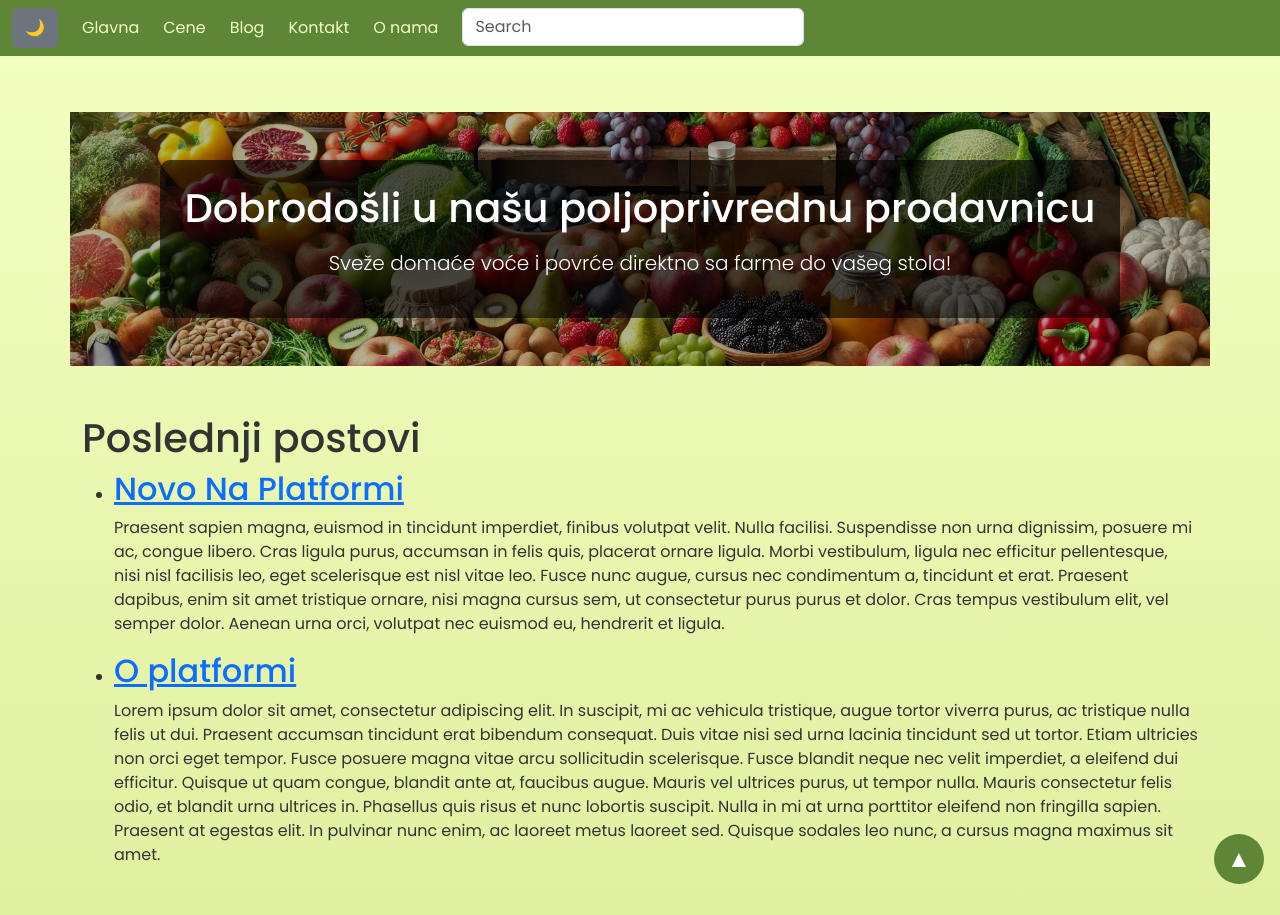
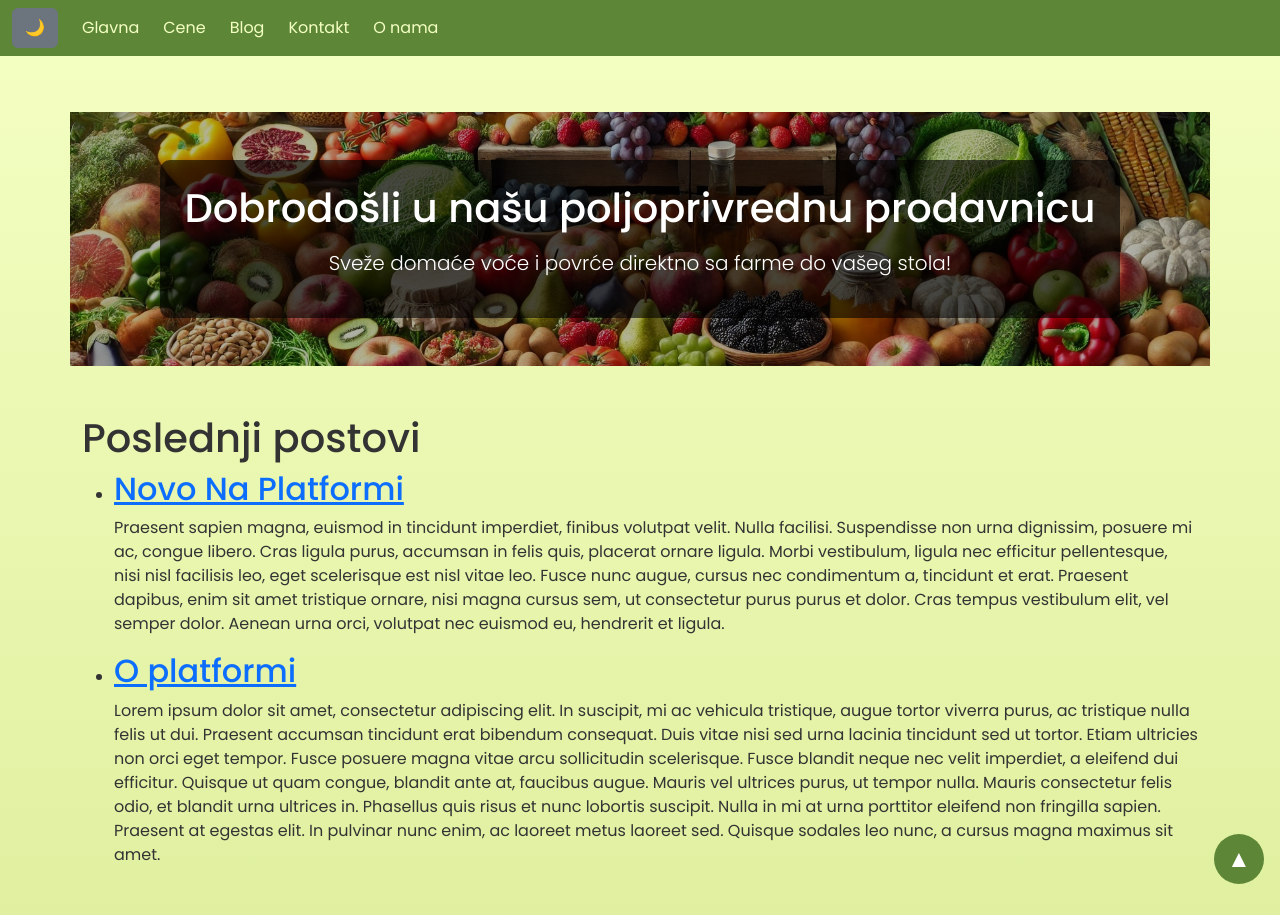
Before and after one commit to vladan-d-masic/lite-page-green-template, a Jekyll site: the page built from blog.html, in a window 1280 px wide. Built offline with Jekyll 4.4.1, drawn with Linux system fonts in a browser that asks for light colours.

Commit message:
Remove search bar from the header

```diff
--- a/_includes/header.html
+++ b/_includes/header.html
@@ -8,10 +8,6 @@
                 <li class="nav-item"><a class="nav-link" href="/lite-page-green-template/blog.html">Blog</a></li>
                 <li class="nav-item"><a class="nav-link" href="#">Kontakt</a></li>
                 <li class="nav-item"><a class="nav-link" href="#">O nama</a></li>
-                <li class="nav-item"><div class="input-group">
-                    <input type="text" class="form-control" placeholder="Search">
-                  </div></li>
-
             </ul>
         </div>
     </div>
```
